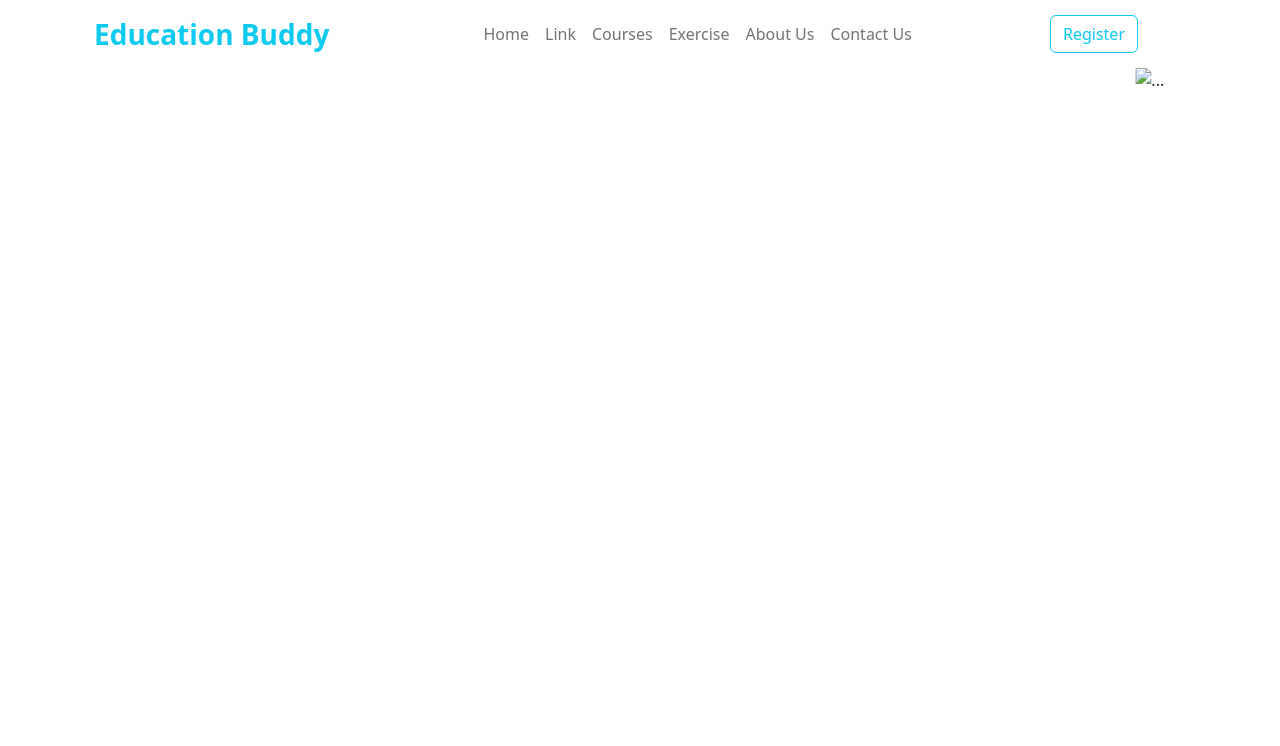
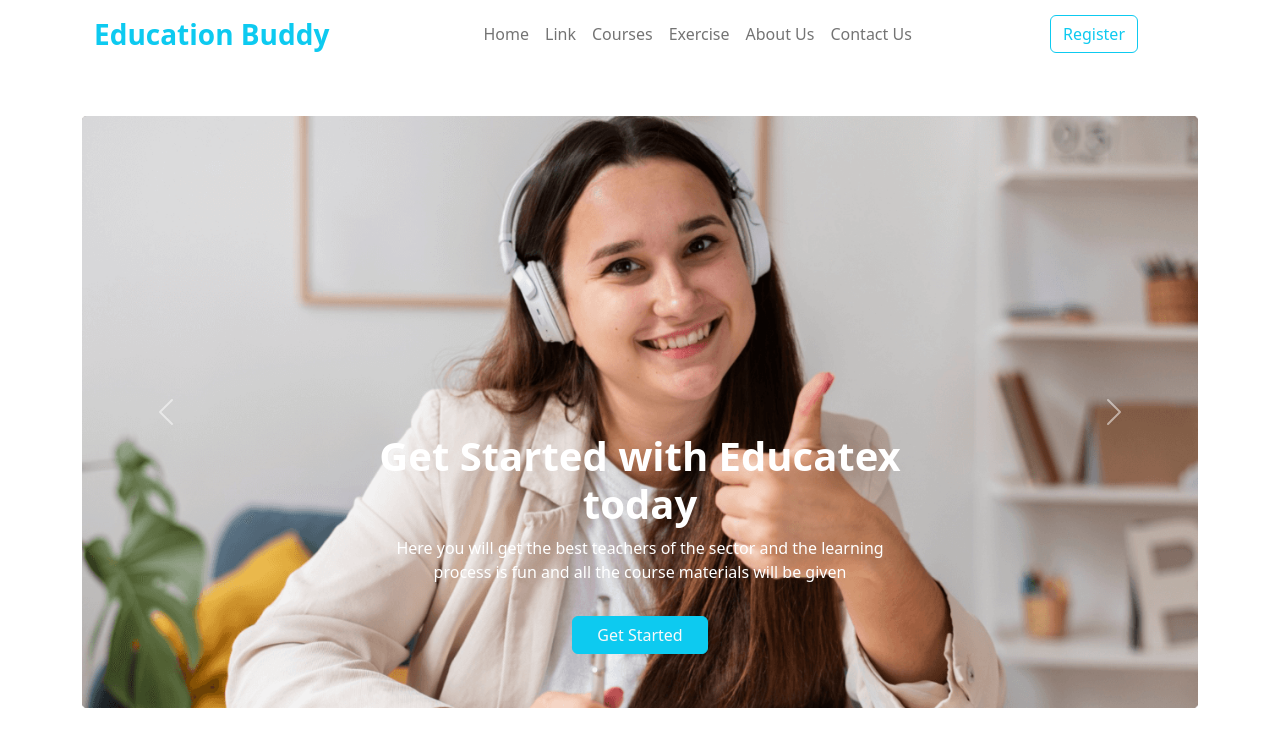
Before and after one commit to ivan975/education, a plain HTML site: page index.html in a window 1280 px wide. Drawn offline with nearby package versions, Linux system fonts and the light colour scheme.

Commit message:
Carousel done

```diff
--- a/index.html
+++ b/index.html
@@ -5,12 +5,14 @@
     <meta charset="UTF-8">
     <meta http-equiv="X-UA-Compatible" content="IE=edge">
     <meta name="viewport" content="width=device-width, initial-scale=1.0">
-    <title>Education</title>
+    <title>Educatex</title>
+    <link rel="stylesheet" href="style.css">
     <link rel="stylesheet" href="https://cdn.jsdelivr.net/npm/bootstrap@5.2.0/dist/css/bootstrap.min.css">
 </head>
 
 <body>
     <header class="container">
+        <!-- navbar starts -->
         <nav class="navbar navbar-expand-lg">
             <div class="container-fluid">
                 <a class="navbar-brand fw-bold fs-3 text-info" href="#">Education Buddy</a>
@@ -44,29 +46,53 @@
                 </div>
             </div>
         </nav>
-        <div id="carouselExampleControls" class="carousel slide" data-bs-ride="carousel">
+        <!-- navbar ends -->
+        <section class="mt-5">
+            <div id="carouselExampleCaptions" class="carousel slide" data-bs-ride="false">
                 <div class="carousel-inner">
                     <div class="carousel-item active">
-                    <img src="..." class="d-block w-100" alt="...">
+                        <img src="./images/cover/cover-1.png" class="d-block w-100" alt="...">
+                        <div class="carousel-caption">
+                            <h1 class="fw-bold">Get Started with Educatex <br> today</h1>
+                            <p>Here you will get the best teachers of the sector and the learning <br> process is fun
+                                and all
+                                the course materials will be given</p>
+                            <button class="btn btn-info text-light m-3 px-4" type="submit">Get Started</button>
+                        </div>
                     </div>
                     <div class="carousel-item">
-                    <img src="..." class="d-block w-100" alt="...">
+                        <img src="./images/cover/cover-2.jpg" class="d-block w-100" alt="...">
+                        <div class="carousel-caption">
+                            <h1 class="fw-bold">Get Started with Educatex <br> today</h1>
+                            <p>Here you will get the best teachers of the sector and the learning <br> process is fun
+                                and all
+                                the course materials will be given</p>
+                            <button class="btn btn-info text-light m-3 px-4" type="submit">Get Started</button>
+                        </div>
                     </div>
                     <div class="carousel-item">
-                    <img src="..." class="d-block w-100" alt="...">
+                        <img src="./images/cover/cover-3.jpg" class="d-block w-100" alt="...">
+                        <div class="carousel-caption">
+                            <h1 class="fw-bold">Get Started with Educatex <br> today</h1>
+                            <p>Here you will get the best teachers of the sector and the learning <br> process is fun
+                                and all
+                                the course materials will be given</p>
+                            <button class="btn btn-info text-light m-3 px-4" type="submit">Get Started</button>
                         </div>
                     </div>
-            <button class="carousel-control-prev" type="button" data-bs-target="#carouselExampleControls"
+                </div>
+                <button class="carousel-control-prev" type="button" data-bs-target="#carouselExampleCaptions"
                     data-bs-slide="prev">
                     <span class="carousel-control-prev-icon" aria-hidden="true"></span>
                     <span class="visually-hidden">Previous</span>
                 </button>
-            <button class="carousel-control-next" type="button" data-bs-target="#carouselExampleControls"
+                <button class="carousel-control-next" type="button" data-bs-target="#carouselExampleCaptions"
                     data-bs-slide="next">
                     <span class="carousel-control-next-icon" aria-hidden="true"></span>
                     <span class="visually-hidden">Next</span>
                 </button>
             </div>
+        </section>
     </header>
     <script src="https://cdn.jsdelivr.net/npm/bootstrap@5.2.0/dist/js/bootstrap.bundle.min.js"></script>
 </body>
--- /dev/null
+++ b/style.css
@@ -0,0 +1,5 @@
+.carousel-caption {
+  position: absolute;
+  top: 50%;
+  bottom: auto;
+}
```
Lines whose indentation alone changed are shown as unchanged.
